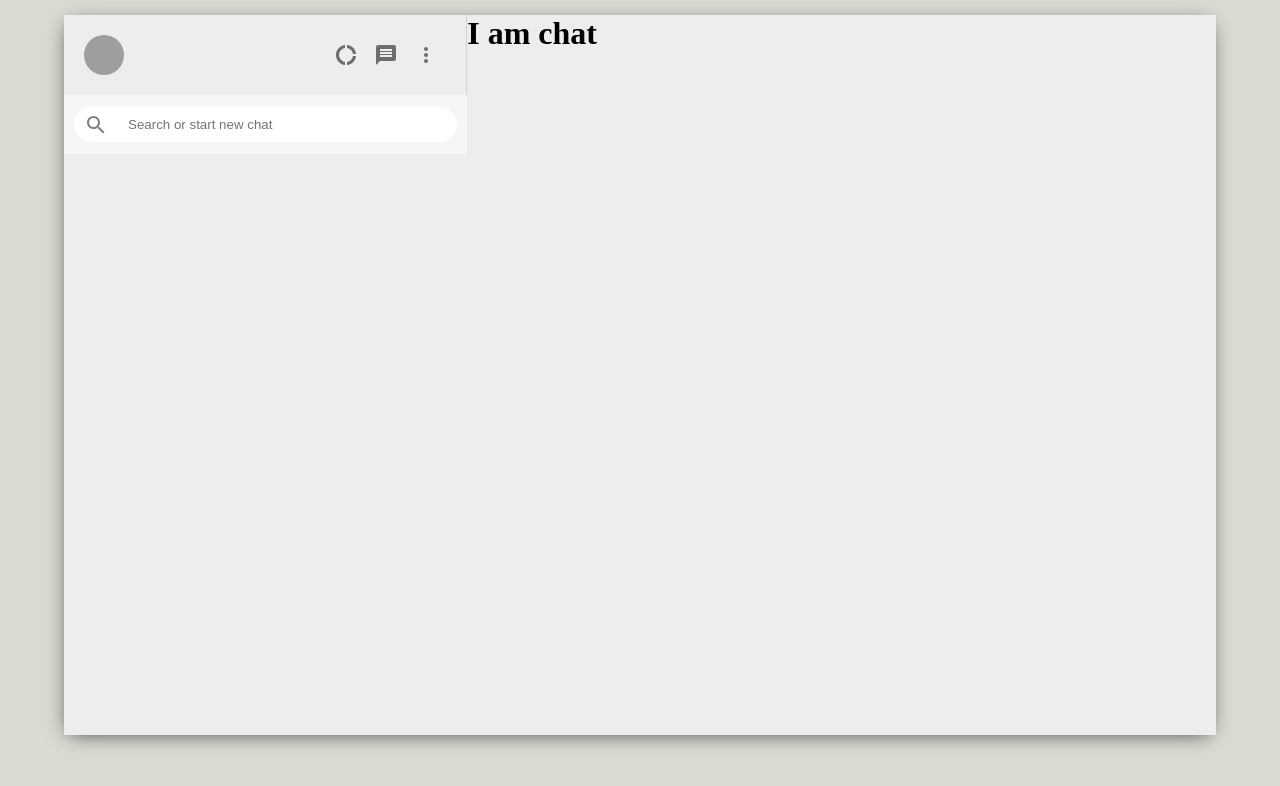
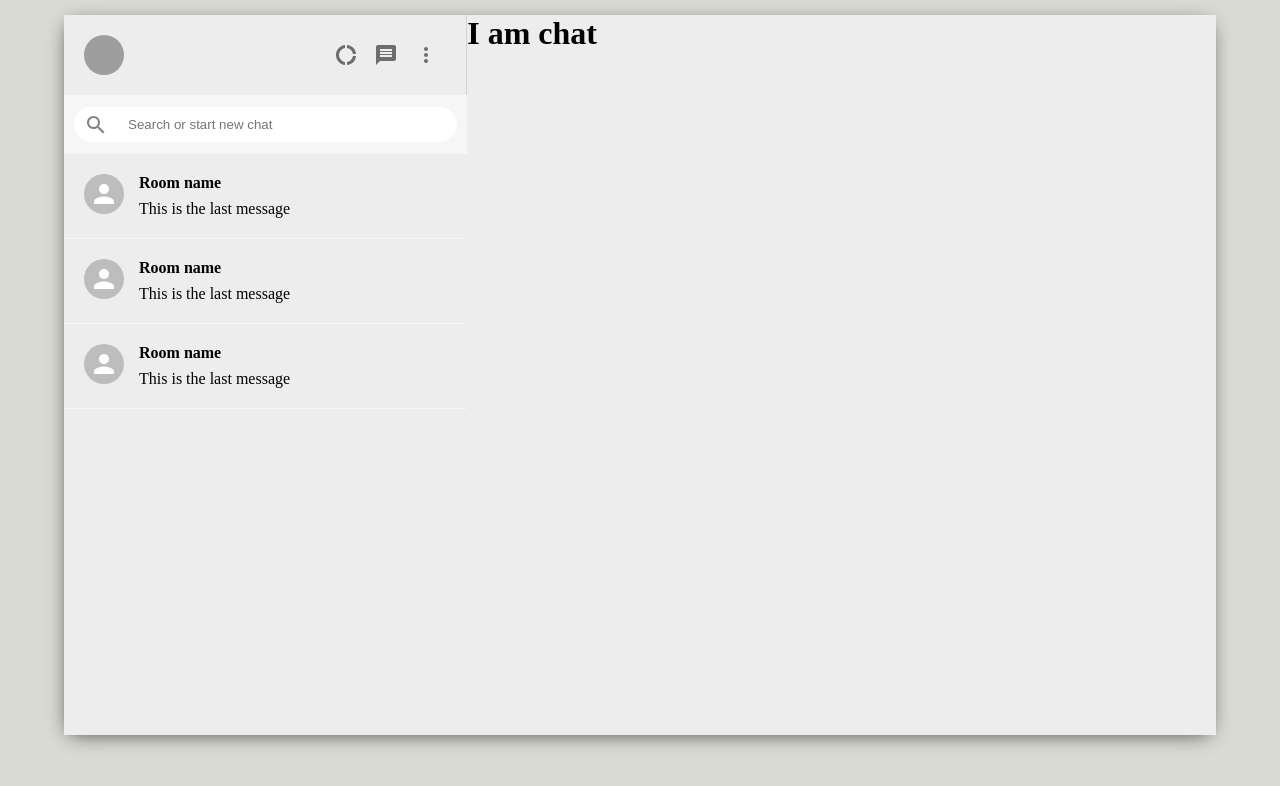
Before and after one commit to Akshay26953/Insta-Clone, a React (Create React App) app: page / in a window 1280 px wide. Shown: the top 786 px of the page. Built offline with nearby package versions, Linux system fonts and the light colour scheme; grey boxes are pictures that could not be loaded.

Commit message:
Created chat section in sidbar

```diff
--- a/src/components/Sidebar.js
+++ b/src/components/Sidebar.js
@@ -6,6 +6,7 @@
 import DonutLargeIcon from "@mui/icons-material/DonutLarge";
 import MoreVertIcon from "@mui/icons-material/MoreVert";
 import SearchOutlinedIcon from "@mui/icons-material/SearchOutlined";
+import SidebarChat from "./SidebarChat";
 
 function Sidebar() {
   return (
@@ -32,6 +33,11 @@
           <input type="text" placeholder="Search or start new chat" name="searchBar" id="searchBar" />
         </div>
       </div>
+      <div className="sidebar_chats">
+        <SidebarChat/>
+        <SidebarChat/>
+        <SidebarChat/>
+      </div>
     </div>
   );
 }
--- /dev/null
+++ b/src/components/SidebarChat.css
@@ -0,0 +1,16 @@
+.sidebarChat {
+    display: flex;
+    padding: 20px;
+    cursor: pointer;
+    border-bottom: 1px solid #f6f6f6;
+}
+.sidebarChat:hover {
+    background-color: #e2e1e1;
+}
+.chat_info > h2 {
+    font-size: 16px;
+    margin-bottom: 8px;
+}
+.chat_info {
+    margin-left: 15px;
+}
--- /dev/null
+++ b/src/components/SidebarChat.js
@@ -0,0 +1,17 @@
+import { Avatar } from '@mui/material';
+import React from 'react'
+import './SidebarChat.css';
+
+function SidebarChat() {
+  return (
+    <div className='sidebarChat'>
+        <Avatar/>
+        <div className="chat_info">
+            <h2>Room name</h2>
+            <p>This is the last message</p>
+        </div>
+    </div>
+  )
+}
+
+export default SidebarChat
```
